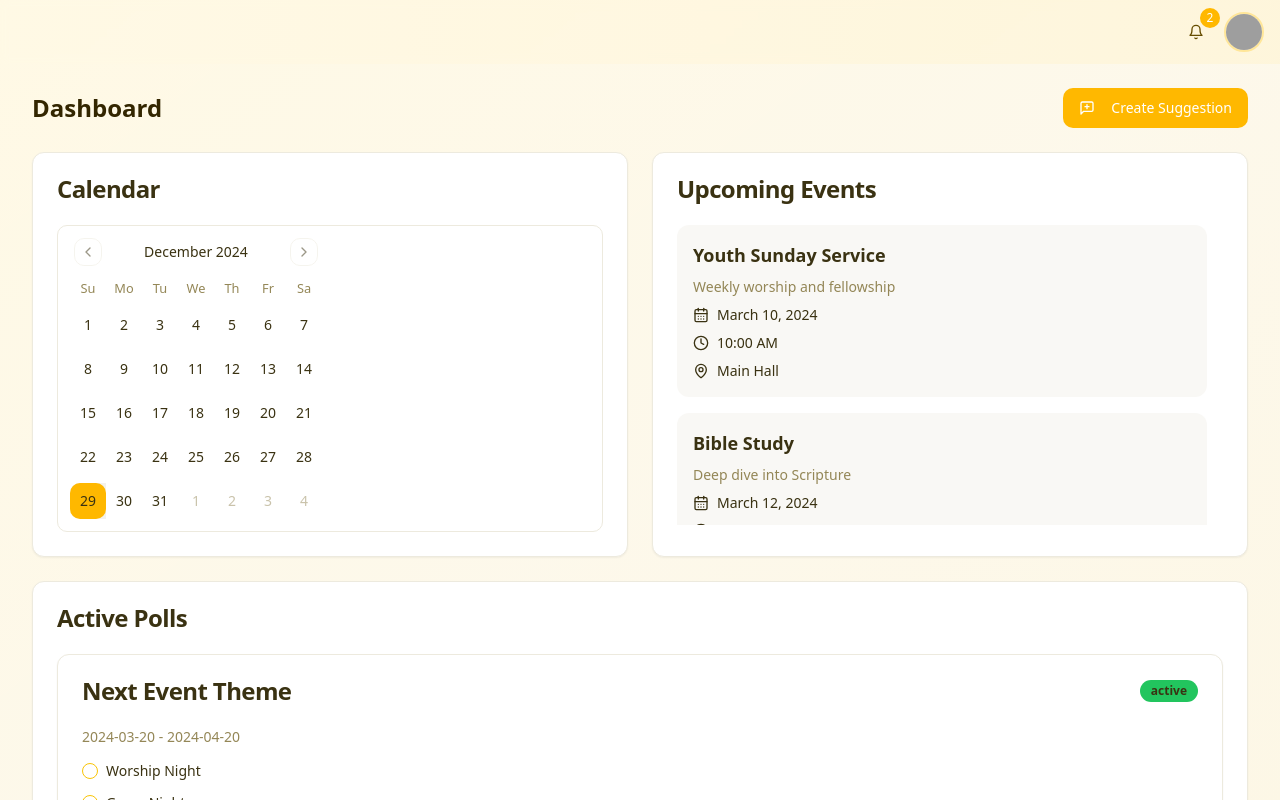
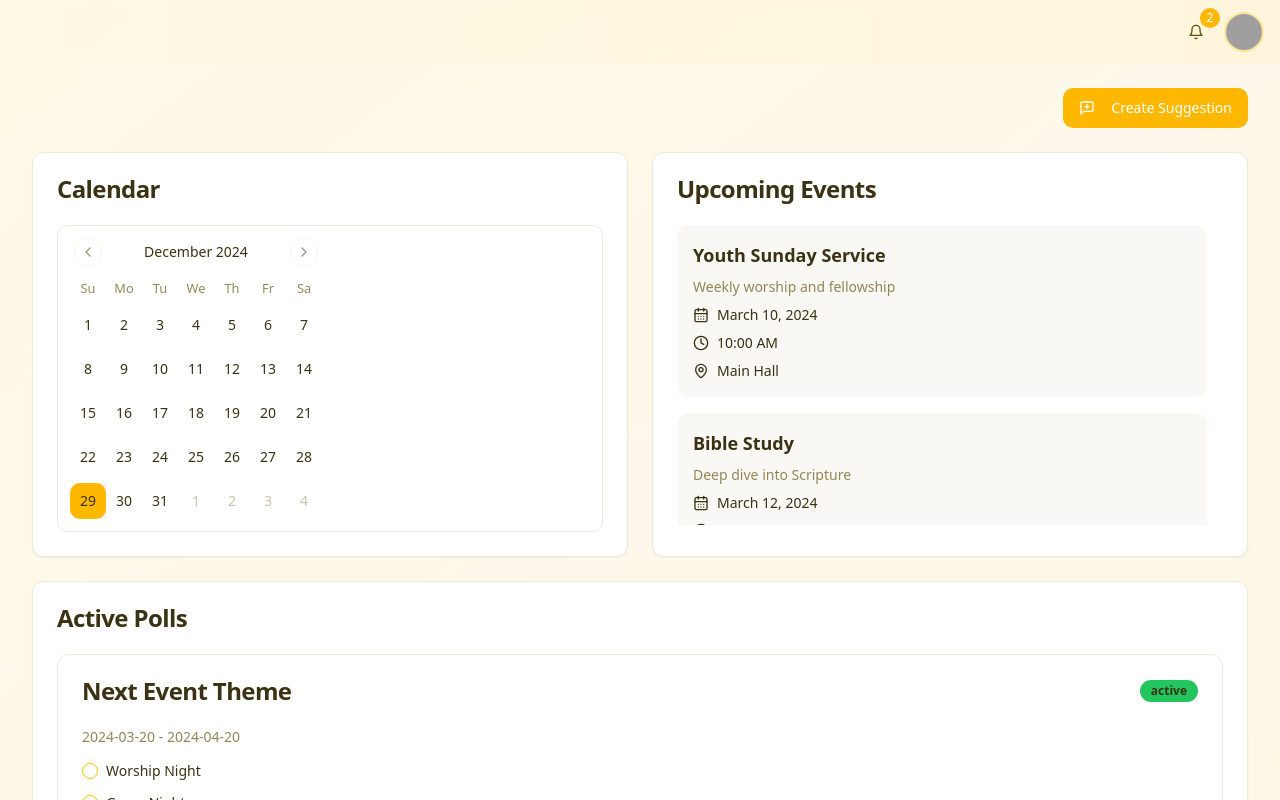
Before and after one commit to billionairedev24/youth-portal-harmony, a React (Vite) app: page /dashboard in a window 1280 px wide. Shown: the top 800 px of the page. Built offline with nearby package versions, Linux system fonts and the light colour scheme; grey boxes are pictures that could not be loaded.

Commit message:
Remove Dashboard Title from User Page
This commit removes the "Dashboard" title from the User Dashboard page to streamline the user interface.
[skip gpt_engineer]

```diff
--- a/src/pages/dashboard/Index.tsx
+++ b/src/pages/dashboard/Index.tsx
@@ -71,8 +71,7 @@ const UserDashboard = () => {
   return (
     <UserLayout>
       <div className="space-y-6 animate-fade-in">
-        <div className="flex justify-between items-center">
-          <h1 className="text-2xl font-bold text-gold-900">Dashboard</h1>
+        <div className="flex justify-end">
           <Button
             onClick={() => setShowSuggestionDialog(true)}
             className="bg-gold-500 hover:bg-gold-600 text-white"
```
